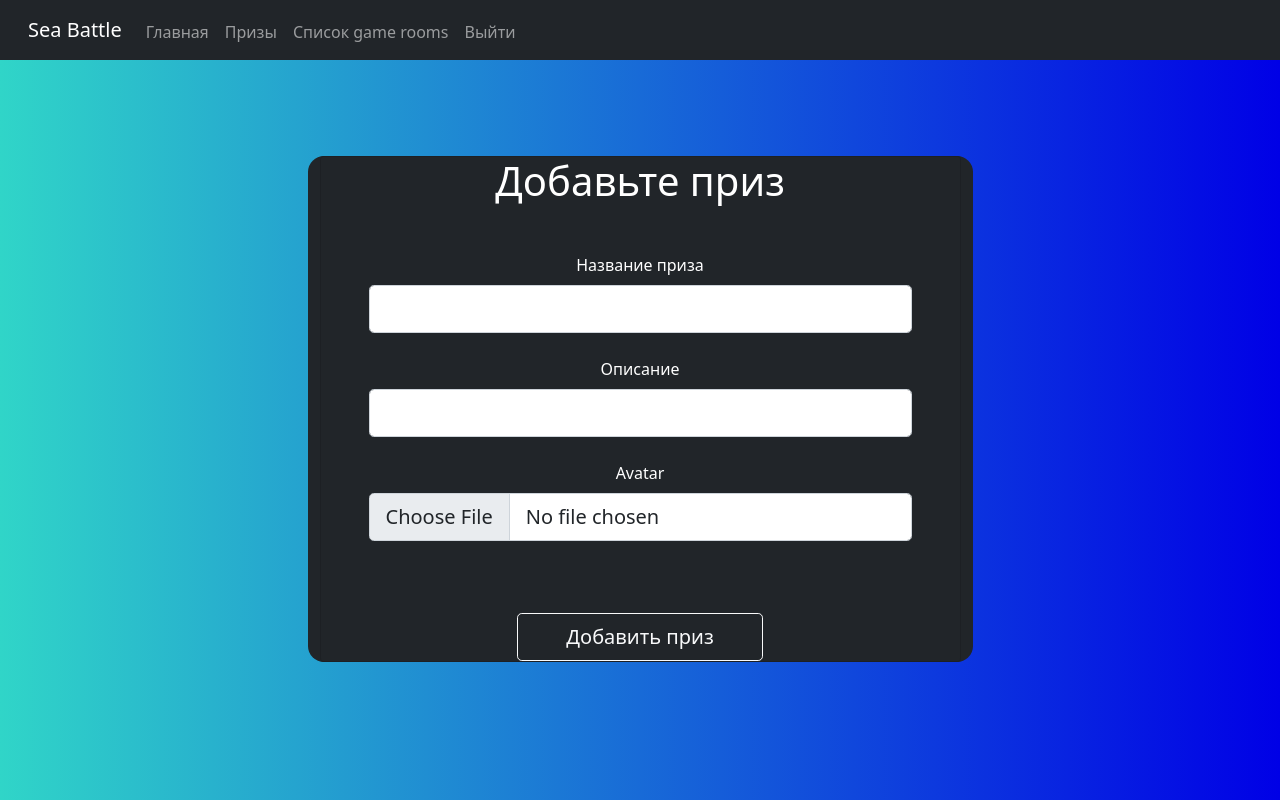
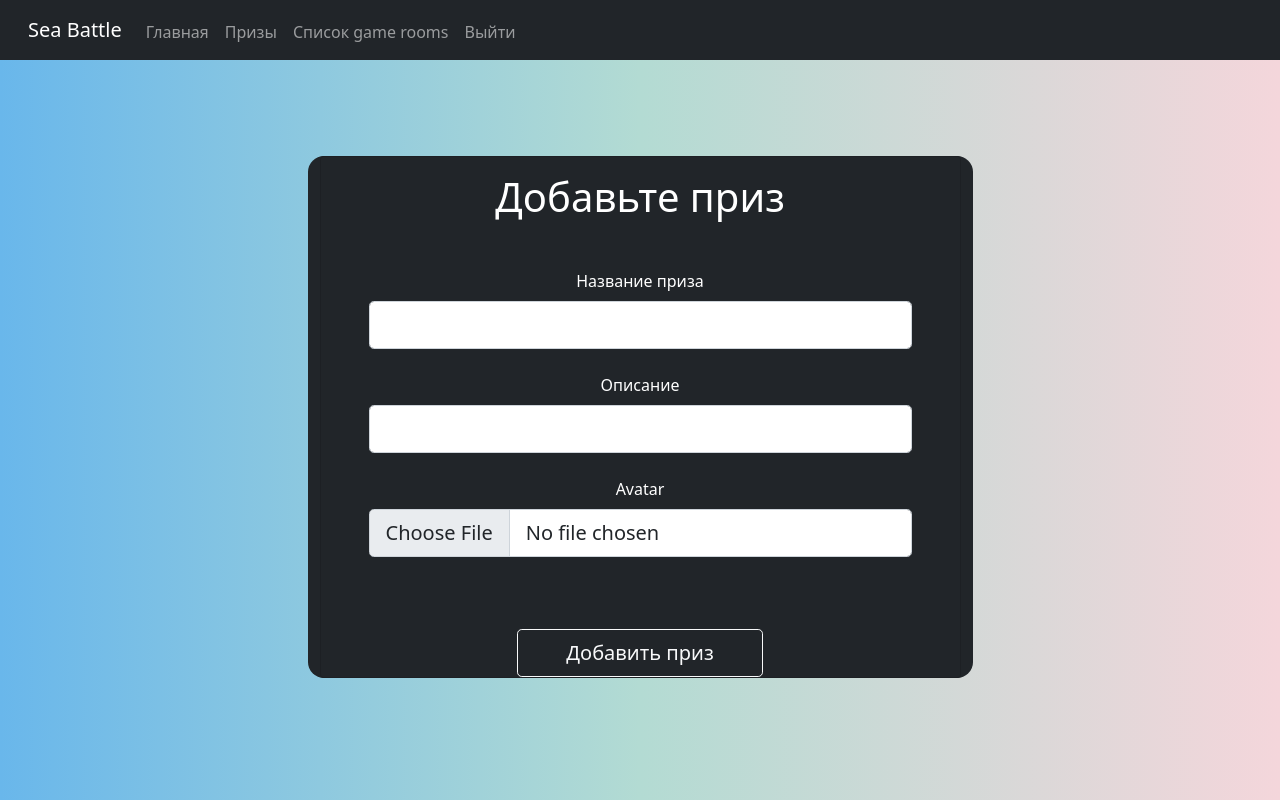
Before and after one commit to QvkkpotentialExplorer/Sea_battle-, a Flask app: template blueprints/templates/add_prize.html in a window 1280 px wide. Run offline with Flask 3, Linux system fonts and the light colour scheme; the template is opened without the code that fills it: values that come from a table or form of the project are taken from there, others are empty; some libraries are stand-ins or nearby versions.

Commit message:
super gradient commit

```diff
--- a/blueprints/templates/add_prize.html
+++ b/blueprints/templates/add_prize.html
@@ -3,7 +3,7 @@
 <div class="row d-flex justify-content-center align-items-center h-100">
     <div class="col-12 col-md-8 col-lg-7 col-sm-7 bg-dark " style="border-radius: 1rem;">
         <div class="card bg-dark text-white" >
-            <h1 class="text-center text-white mb-3 mb-lg-5" >Добавьте приз</h1>
+            <h1 class="text-center text-white mb-3 mb-lg-5 my-3" >Добавьте приз</h1>
                {% if form.errors%}
                     <div class="alert alert-danger" role="alert">
                         <!--                                    #Обращаемся к ошибкам form(RegisterForm), достаем по ключу ошибки(название колонки) первый элемент-->
--- a/blueprints/templates/base_admin.html
+++ b/blueprints/templates/base_admin.html
@@ -1,4 +1,3 @@
-
 <!doctype html>
 <html lang="ru">
   <head>
@@ -10,7 +9,7 @@
     </style>
     <title>Привет мир!</title>
   </head>
-  <body class="h-100 " style = " background: linear-gradient(to right, #30d5c8, #0000E6);">
+  <body class="h-100 ">
 <div class='cover-container w-100 d-flex px-0 flex-column '>
     <header class="mb-5">
         <nav class="navbar navbar-expand-lg navbar-dark bg-dark mb-auto">
@@ -55,6 +54,9 @@
     a{
         text-decoration : none;
     }
+    body {
+	background: linear-gradient(90deg, #69b7eb, #b3dbd3, #f4d6db);
+}
 </style>
 
 <script src="https://cdn.jsdelivr.net/npm/bootstrap@5.0.2/dist/js/bootstrap.bundle.min.js"
--- a/blueprints/templates/base_user.html
+++ b/blueprints/templates/base_user.html
@@ -55,6 +55,9 @@
     a{
         text-decoration : none;
     }
+    body{
+    background: linear-gradient(90deg, #cfecd0, #a0cea7, #9ec0db);
+}
 </style>
 <script src="https://cdn.jsdelivr.net/npm/bootstrap@5.0.2/dist/js/bootstrap.bundle.min.js"
         integrity="sha384-MrcW6ZMFYlzcLA8Nl+NtUVF0sA7MsXsP1UyJoMp4YLEuNSfAP+JcXn/tWtIaxVXM"
--- a/blueprints/templates/login.html
+++ b/blueprints/templates/login.html
@@ -63,4 +63,9 @@
     </div>
 </section>
 </body>
+<style>
+    body {
+	background: linear-gradient(90deg, #69b7eb, #b3dbd3, #f4d6db);
+}
+</style>
 </html>
--- a/blueprints/templates/register.html
+++ b/blueprints/templates/register.html
@@ -71,5 +71,10 @@
         </div>
     </div>
 </section>
+<style>
+    body {
+	background: linear-gradient(90deg, #69b7eb, #b3dbd3, #f4d6db);
+}
+</style>
 </body>
 </html>
```
